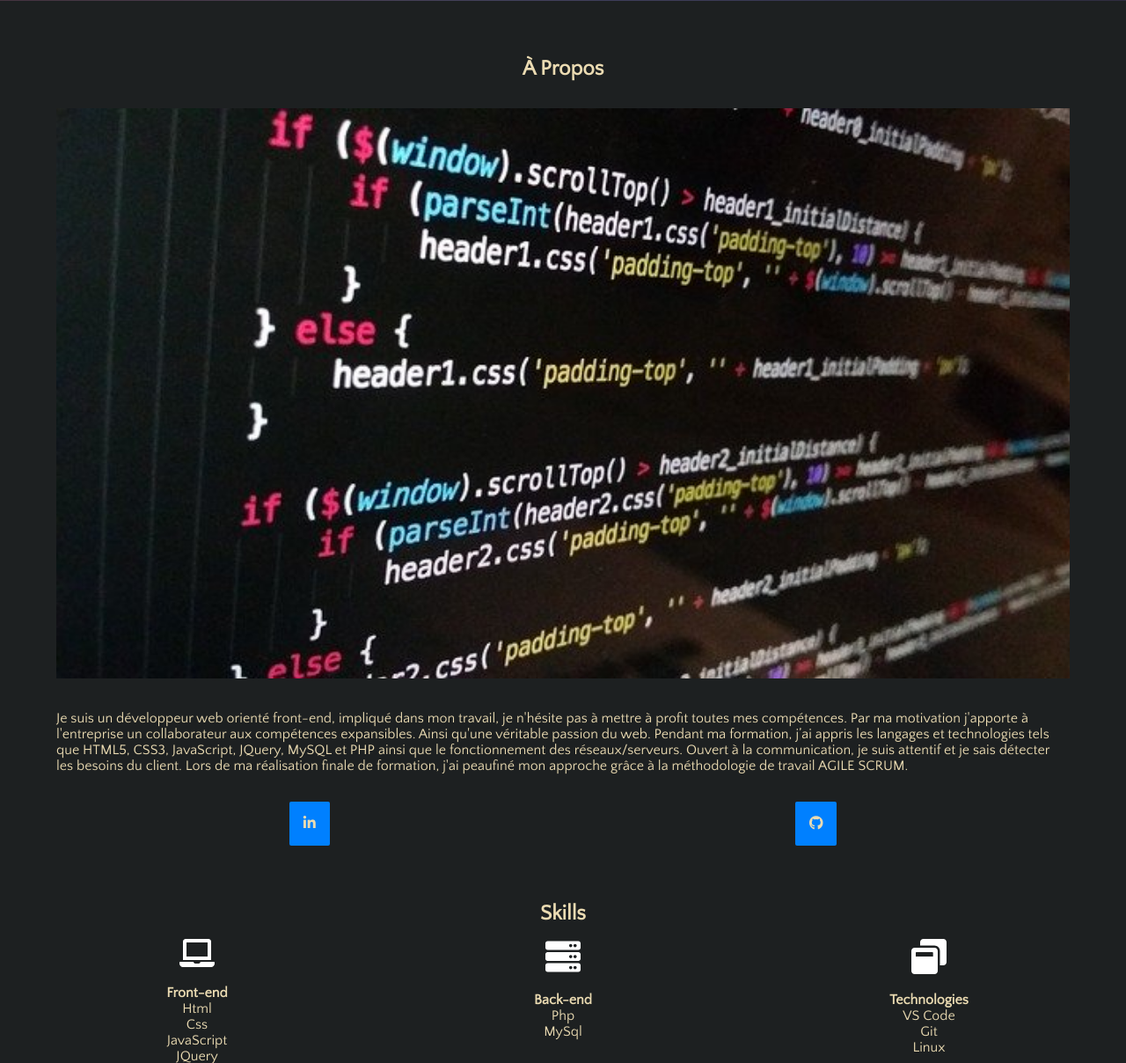
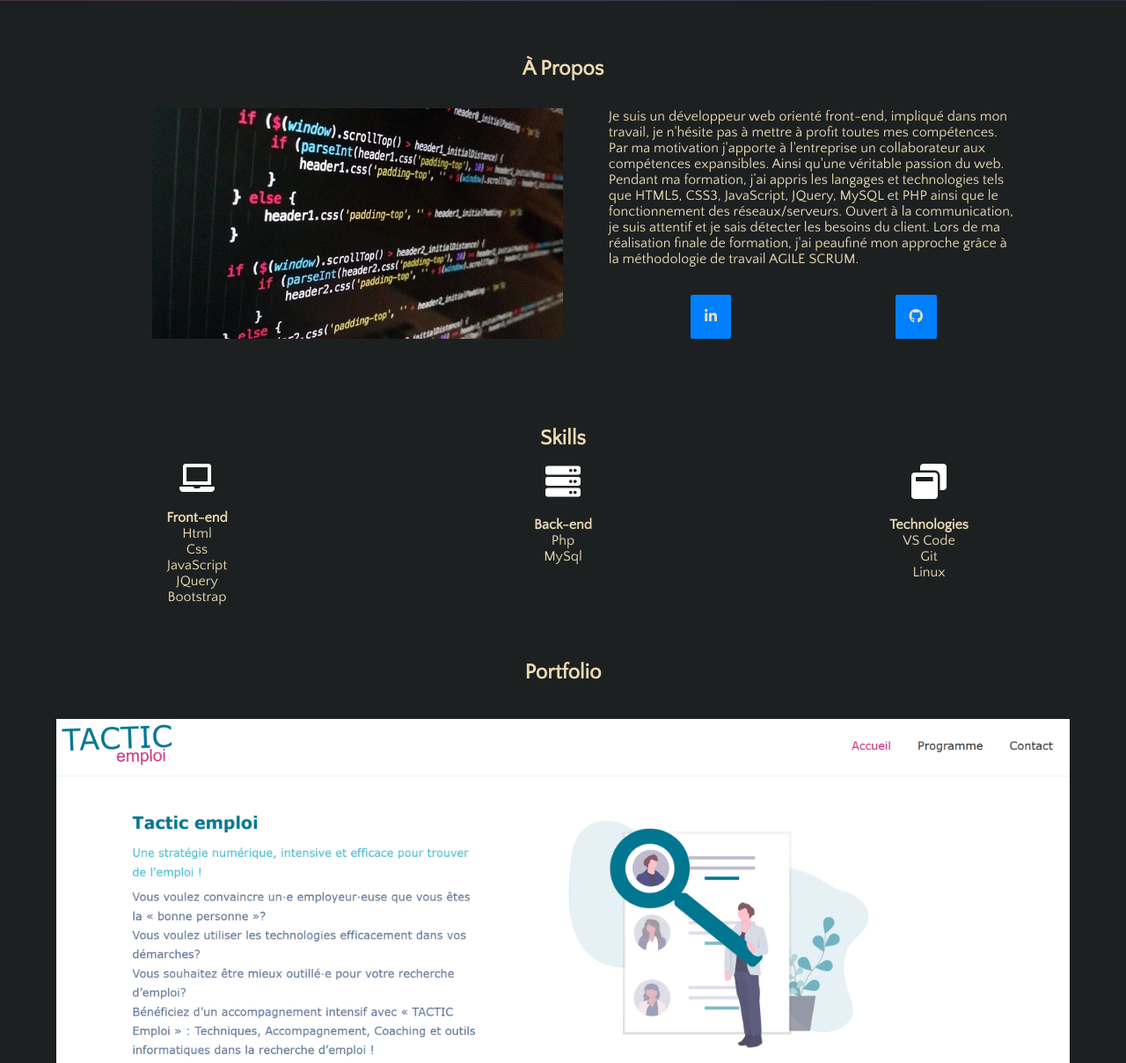
Before and after one commit to prilic/Portfolio-2020-Front-end-, a PHP site: page / in a window 1280 px wide. Shown: the part 799-2007 px from the top of the page at 88% size. Run offline with PHP 8.4, Linux system fonts and the light colour scheme; some libraries are stand-ins or nearby versions.

Commit message:
Ajout de la media query tablet

```diff
--- a/css/style.css
+++ b/css/style.css
@@ -213,3 +213,28 @@ textarea{
       padding-left: 0.5rem;
       background: #0c0e09;
   }
+
+/*---Tablet---*/
+@media(min-width: 501px){
+    #about-content{
+    width: 90%;
+    margin: auto;
+    display: flex;
+    justify-content: space-between;
+    }
+    #about #about-illustration{
+        width: 45%;
+    }
+    #presentation{
+        width: 45%;
+    }
+  }
+
+/*---Normal---*/
+/*@media (min-width: 769px)(max-width: 1200px){
+
+}*/
+/*---Widescreen---*/
+/*@media (min-width: 1201px){
+
+}*/
--- a/index.html
+++ b/index.html
@@ -42,7 +42,7 @@
             <div id="about-content">
                 <div id="about-illustration" class="x-base">
                     <img src="images/technology-1283624_640.jpg" alt="technology">
-                </div>
+                </div >
                 <div id="presentation">
                     <p class="x-base">Je suis un développeur web orienté front-end, impliqué dans mon travail, je n'hésite pas à mettre à profit toutes mes compétences. Par ma motivation j'apporte à l'entreprise un collaborateur aux compétences expansibles. Ainsi qu'une véritable passion du web. Pendant ma formation, j’ai appris les langages et technologies tels que HTML5, CSS3, JavaScript, JQuery, MySQL et PHP ainsi que le fonctionnement des réseaux/serveurs. Ouvert à la communication, je suis attentif et je sais détecter les besoins du client. Lors de ma réalisation finale de formation, j'ai peaufiné mon approche grâce à la méthodologie de travail AGILE SCRUM.</p>
                     <div id="intro-btn" class="x-base">
```
